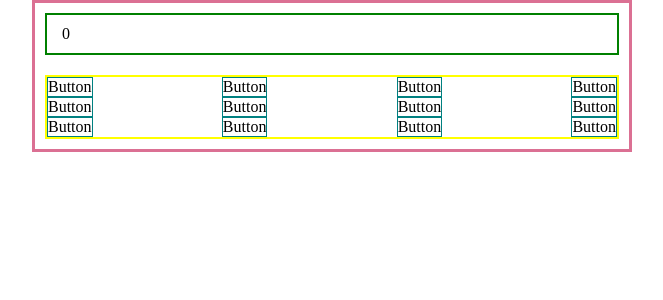
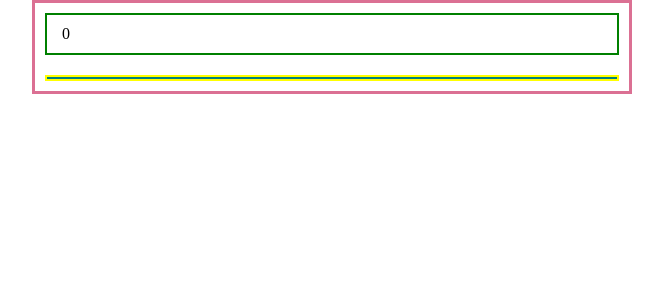
Before and after one commit to amita-roy/Calculator, a React (Create React App) app: page / in a window 1280 px wide. Shown: the top 300 px of the page, without its empty margins (308-971 px from the left). Built offline with nearby package versions, Linux system fonts and the light colour scheme.

Commit message:
Add props and proptype check for button

```diff
--- a/src/components/button/Button.js
+++ b/src/components/button/Button.js
@@ -1,7 +1,15 @@
 import React from 'react';
+import PropTypes from 'prop-types';
 
 import './Button.css';
 
-export default function Button() {
-  return <div className="btn">Button</div>;
-}
+const Button = props => {
+  const { name } = props;
+  return <div className="btn">{name}</div>;
+};
+
+Button.propTypes = {
+  name: PropTypes.string.isRequired,
+};
+
+export default Button;
--- a/src/components/buttonPanel/ButtonPanel.js
+++ b/src/components/buttonPanel/ButtonPanel.js
@@ -6,24 +6,7 @@ import './ButtonPanel.css';
 export default function ButtonPanel() {
   return (
     <div className="btn-panel">
-      <div className="row">
-        <Button />
-        <Button />
-        <Button />
-        <Button />
-      </div>
-      <div className="row">
-        <Button />
-        <Button />
-        <Button />
-        <Button />
-      </div>
-      <div className="row">
-        <Button />
-        <Button />
-        <Button />
-        <Button />
-      </div>
+      <Button name="" />
     </div>
   );
 }
```
Also changed, not shown: src/components/display/Display.js (line endings or trailing spaces).
